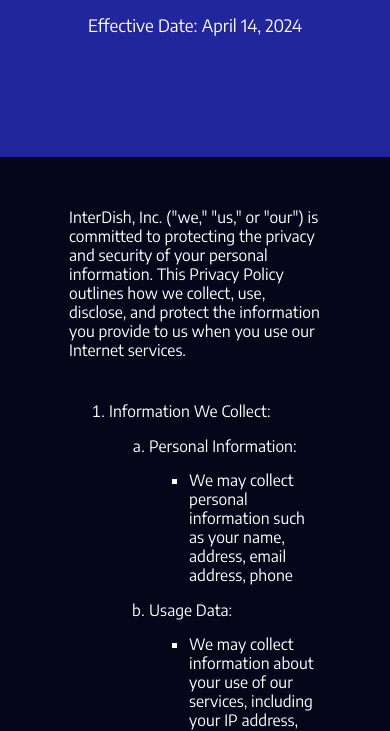
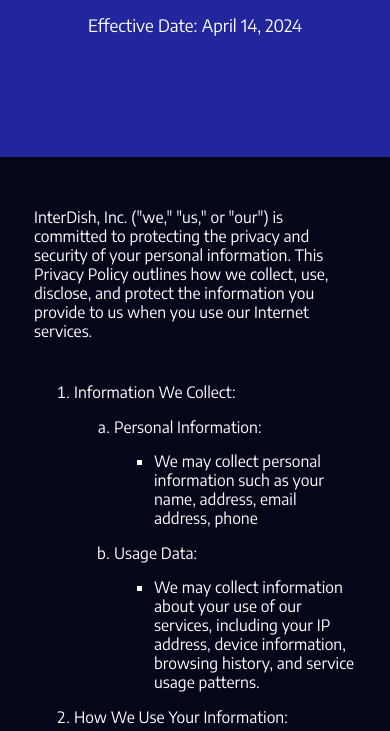
Before and after one commit to locwa/Website-Project, a plain HTML site: page html/privacypolicy.html in a window 390 px wide. Shown: the part 353-1084 px from the top of the page. Drawn offline with Linux system fonts and the light colour scheme; a web font is replaced by a local one.

Commit message:
created a section in html layout elements

```diff
--- a/css/style.css
+++ b/css/style.css
@@ -598,6 +598,13 @@
         /* <p> */
         font-size: 4vw;
     }
+        /* html layout elements */
+        .titlehead{
+            height: 23rem;
+        }
+        .textblock{
+            padding: 2rem 2rem 2rem;
+        }
     /* footer */
     footer{
         height: 19rem;
@@ -662,10 +669,6 @@
     .offerings{
         margin: 1rem 0 1rem 0;
     }
-    /* companyhistory.html */
-    .titlehead{
-        height: 23rem;
-    }
     /* contactus.html */
     .contact-bg h1 {
         padding: 10rem 2.1rem 1rem;
@@ -684,7 +687,7 @@
     #inquiry{
         width: 19em;
     }
-    #contact-comment{
+    #contact-   comment{
         width: 19em;
     }
 }
```
